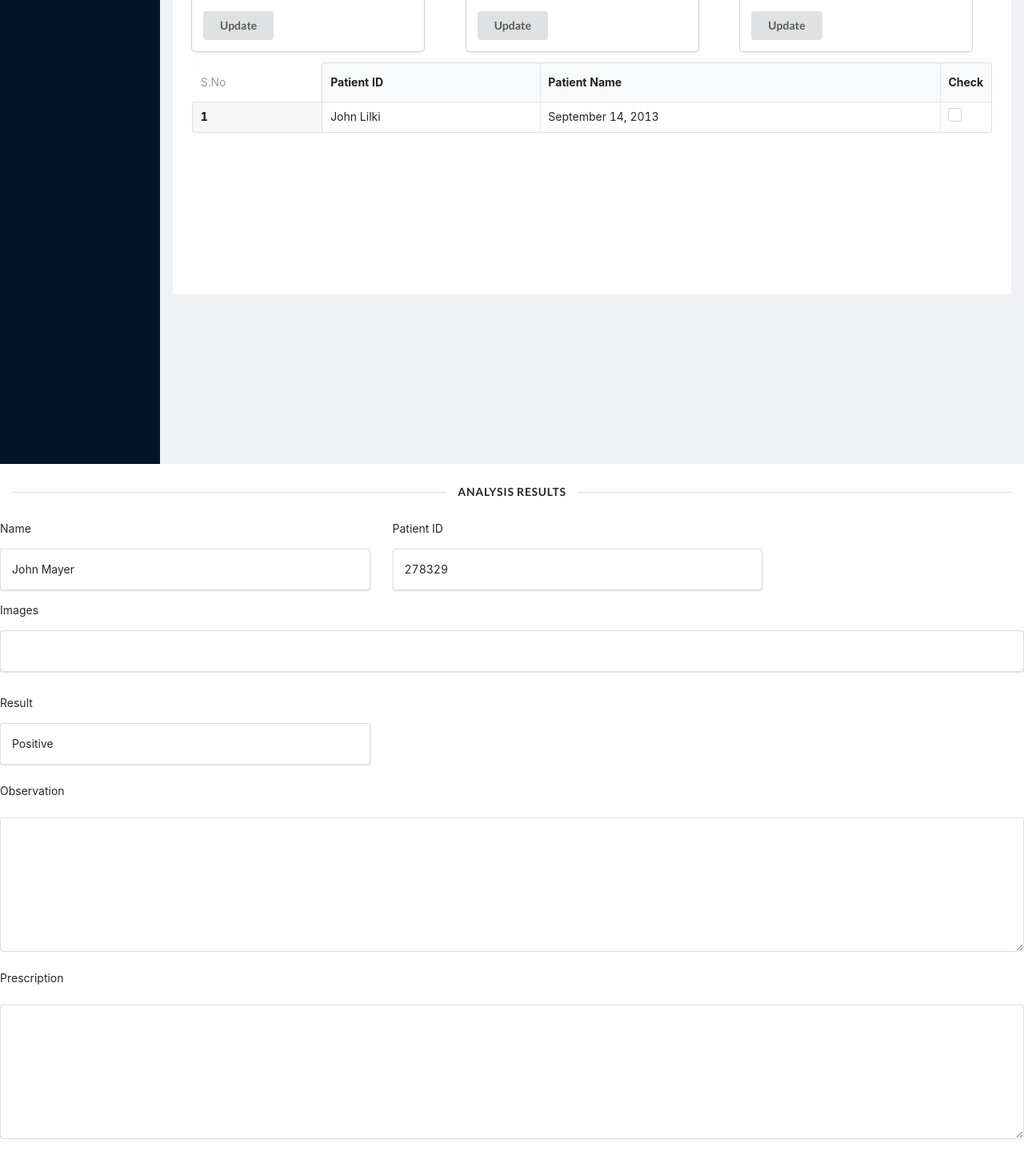
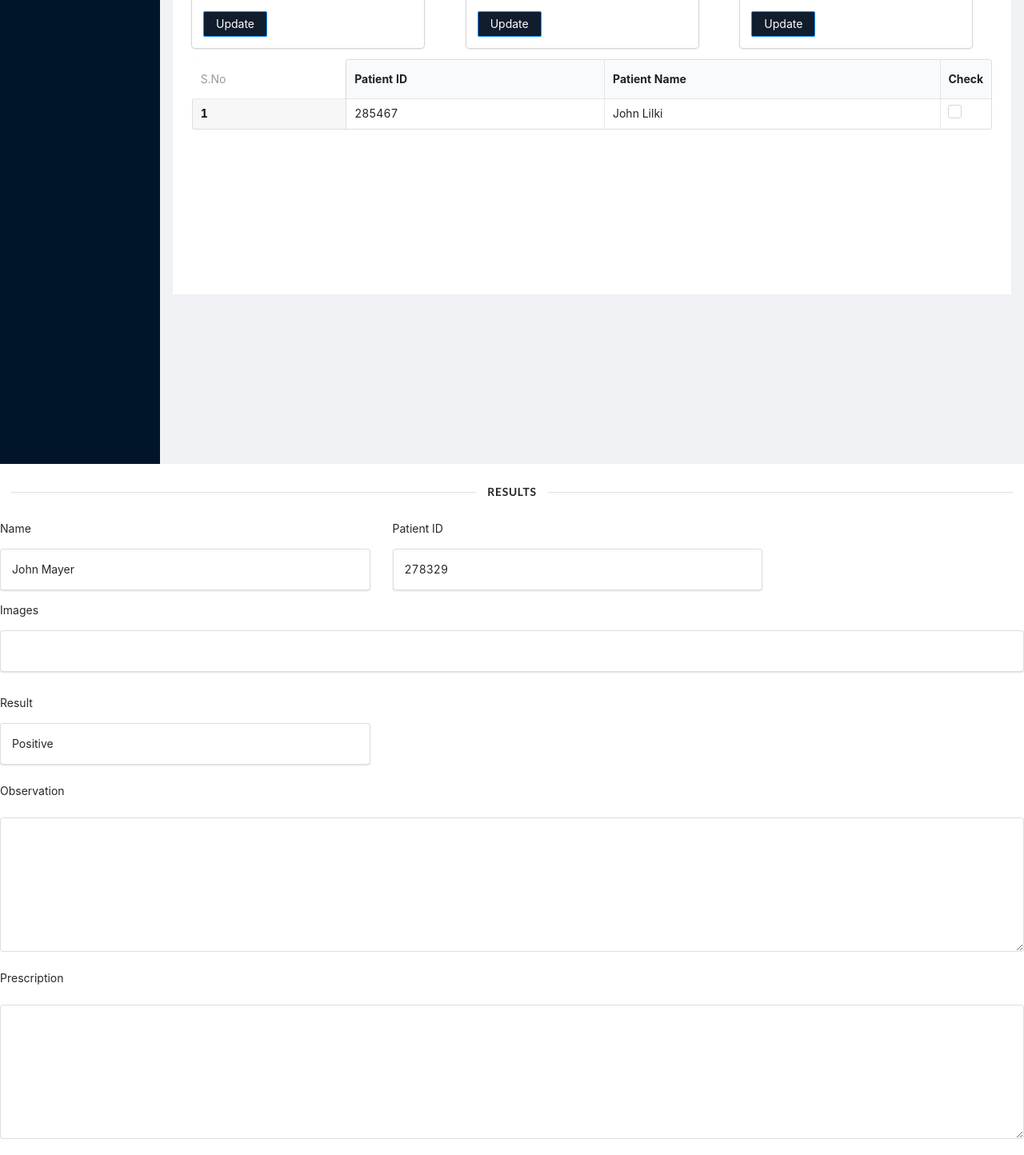
Before and after one commit to divyajomi08/dr_detection, a React app: page /patient in a window 1280 px wide. Shown: the part 220-1664 px from the top of the page at 80% size. Built offline with nearby package versions, Linux system fonts and the light colour scheme.

Commit message:
All forms done

```diff
--- a/src/components/DarkButton.jsx
+++ b/src/components/DarkButton.jsx
@@ -1,3 +1,4 @@
+import React from 'react';
 import { Button } from 'antd';
 
 const DarkButton = (props) => {
@@ -7,3 +8,4 @@ const DarkButton = (props) => {
         </Button>
     );
 }
+export default DarkButton;
--- a/src/components/analysis/Analysisform.jsx
+++ b/src/components/analysis/Analysisform.jsx
@@ -1,13 +1,14 @@
 import React from 'react';
 import Image from './Imagecard';
 import { Result } from 'antd';
+import DarkButton from '../DarkButton';
 
 const Form = () => {
     return (
         <div>
         <div class="ui grid">
             <div className="row"></div>
-            <h2 className="ui horizontal divider">Analysis Results</h2>
+            <h2 className="ui horizontal divider">Results</h2>
             <div className="row">
                 <div className="six wide column">
                     <div className="sub header">Name</div>
@@ -54,8 +55,10 @@ const Form = () => {
             </div>
             <div className='row'>
                 <br></br>
-                <div class="ui button" tabindex="0">Submit</div>
+                <DarkButton text="Submit"></DarkButton>
             </div>
+            <br></br>
+            <br></br>
         </div>
         </div>
     );
--- a/src/components/dashboard/PrescriptionCard.jsx
+++ b/src/components/dashboard/PrescriptionCard.jsx
@@ -1,4 +1,5 @@
 import React from 'react';
+import DarkButton from '../DarkButton';
 
 const Card = (props) => {
     return (
@@ -16,7 +17,7 @@ const Card = (props) => {
                         </div>
                     </div>
                     <div className="extra content">
-                        <button className="ui button">Update</button>
+                        <DarkButton text="Update"></DarkButton>
                     </div>
                 </div>
             </div>
--- a/src/components/dashboard/PrescriptionList.jsx
+++ b/src/components/dashboard/PrescriptionList.jsx
@@ -14,8 +14,8 @@ const PrescriptionList = () => {
             <tbody>
                 <tr>
                     <td>1</td>
+                    <td>285467</td>
                     <td>John Lilki</td>
-                    <td>September 14, 2013</td>
                     <td class="collapsing">
                         <div class="ui checkbox">
                             <input type="checkbox"></input> <label></label>
--- a/src/components/doctor/Doctorsdetailform.jsx
+++ b/src/components/doctor/Doctorsdetailform.jsx
@@ -1,4 +1,5 @@
 import React from 'react';
+import DarkButton from '../DarkButton';
 
 const Doctorform = () => {
     return (
@@ -381,7 +382,7 @@ const Doctorform = () => {
                     <textarea placeholder="Enter" style="min-height:100px" rows="3"></textarea>
                 </form>
             </div>
-            <div class="ui button" tabindex="0">Submit</div>
+            <DoctorButton text="Submit"></DoctorButton>
         </form>
     );
 };
```
